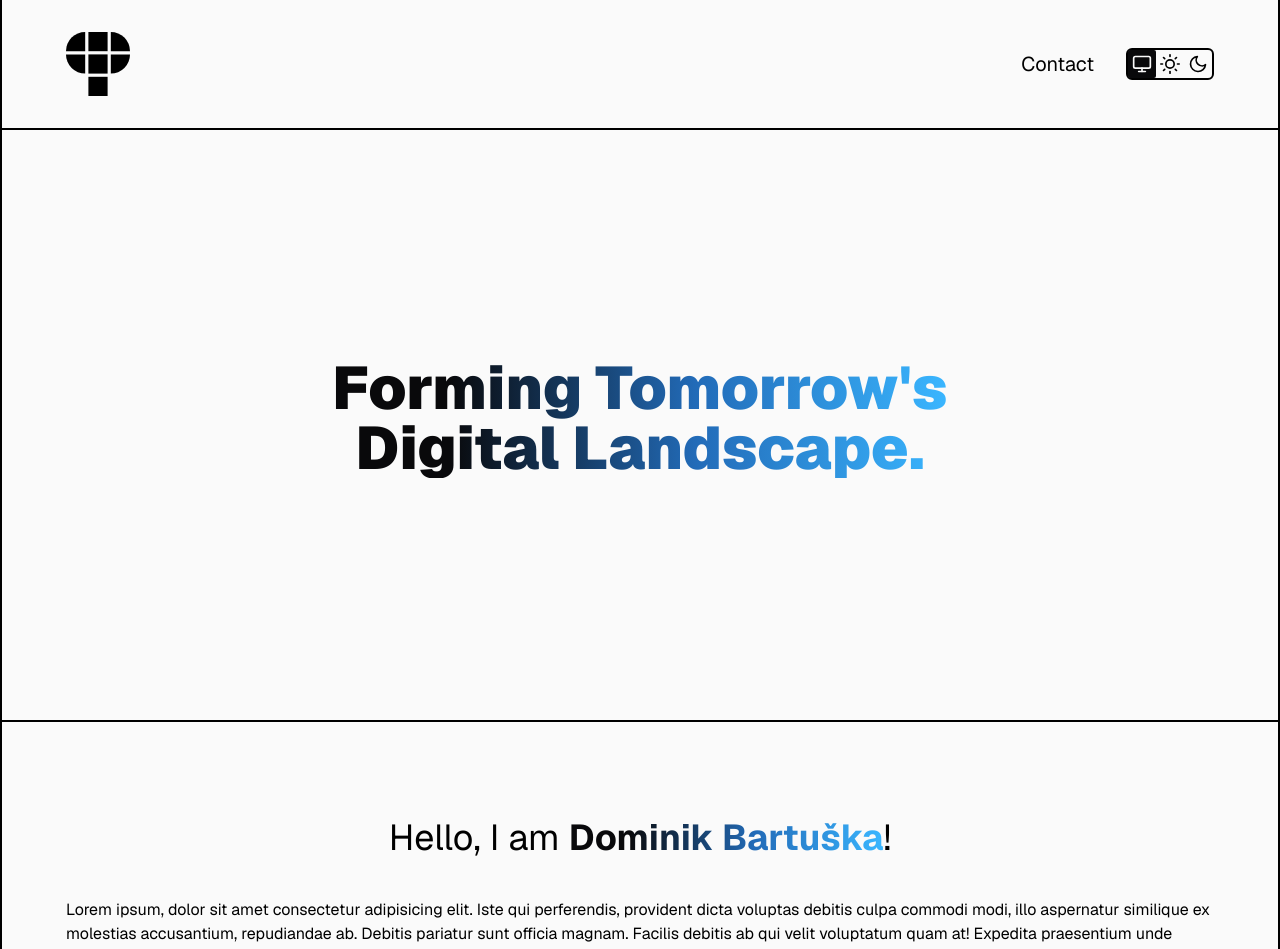
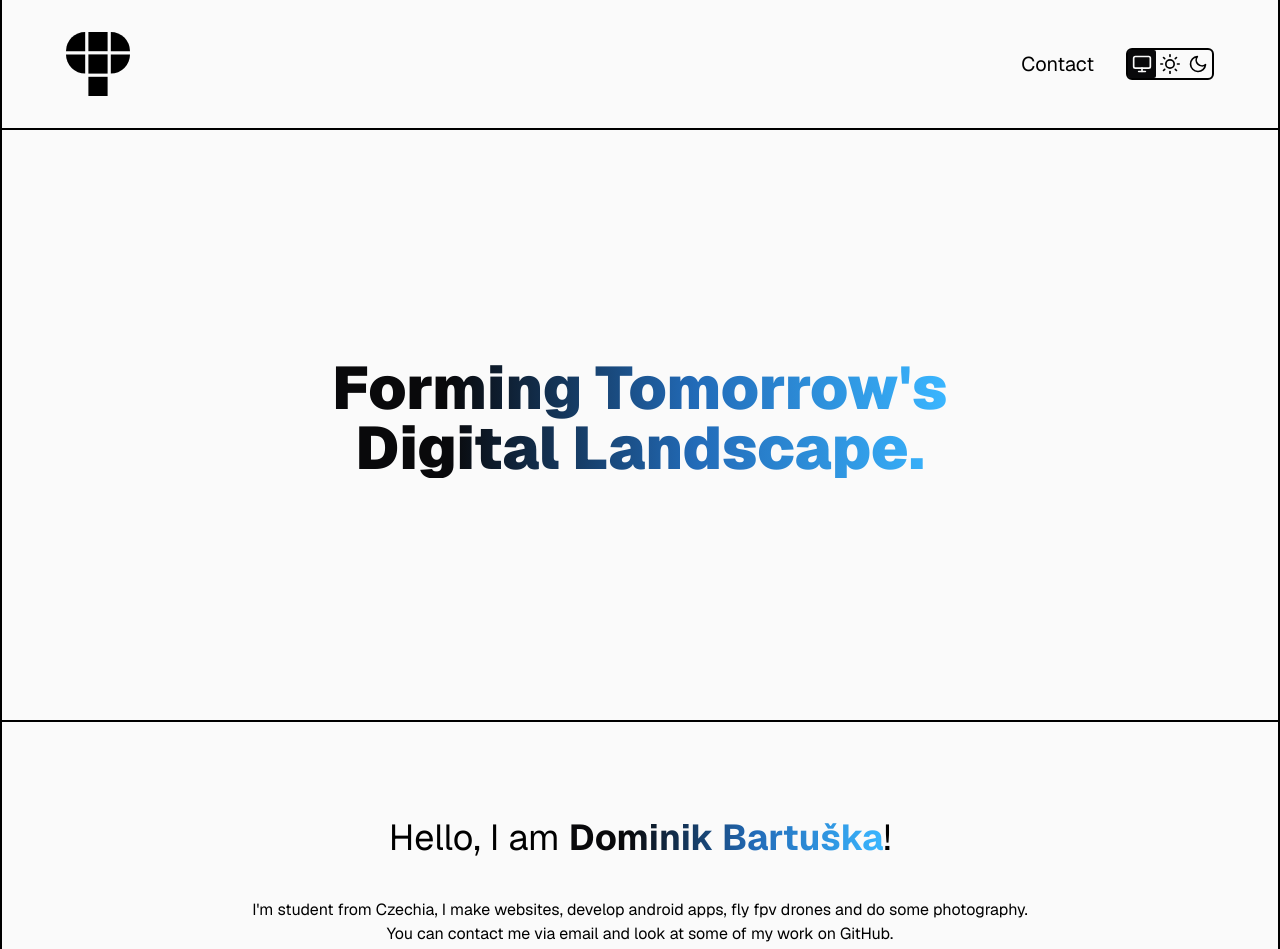
Before and after one commit to dominik060/d0m1.cz, a Next.js app: page / in a window 1280 px wide. Shown: the top 949 px of the page. Built offline with nearby package versions, Linux system fonts and the light colour scheme.

Commit message:
add basic about me text

```diff
--- a/src/components/aboutme/AboutMeParagraph.tsx
+++ b/src/components/aboutme/AboutMeParagraph.tsx
@@ -5,13 +5,11 @@ export default function AboutMeParagraph({
 }) {
   return (
     <div className={className}>
-      <p className="text-base">
-        Lorem ipsum, dolor sit amet consectetur adipisicing elit. Iste qui
-        perferendis, provident dicta voluptas debitis culpa commodi modi, illo
-        aspernatur similique ex molestias accusantium, repudiandae ab. Debitis
-        pariatur sunt officia magnam. Facilis debitis ab qui velit voluptatum
-        quam at! Expedita praesentium unde sequi ex quibusdam modi nostrum
-        consequuntur nemo quisquam!
+      <p className="text-center text-base">
+        I'm student from Czechia, I make websites, develop android apps, fly fpv
+        drones and do some photography.
+        <br />
+        You can contact me via email and look at some of my work on GitHub.
       </p>
     </div>
   );
```
